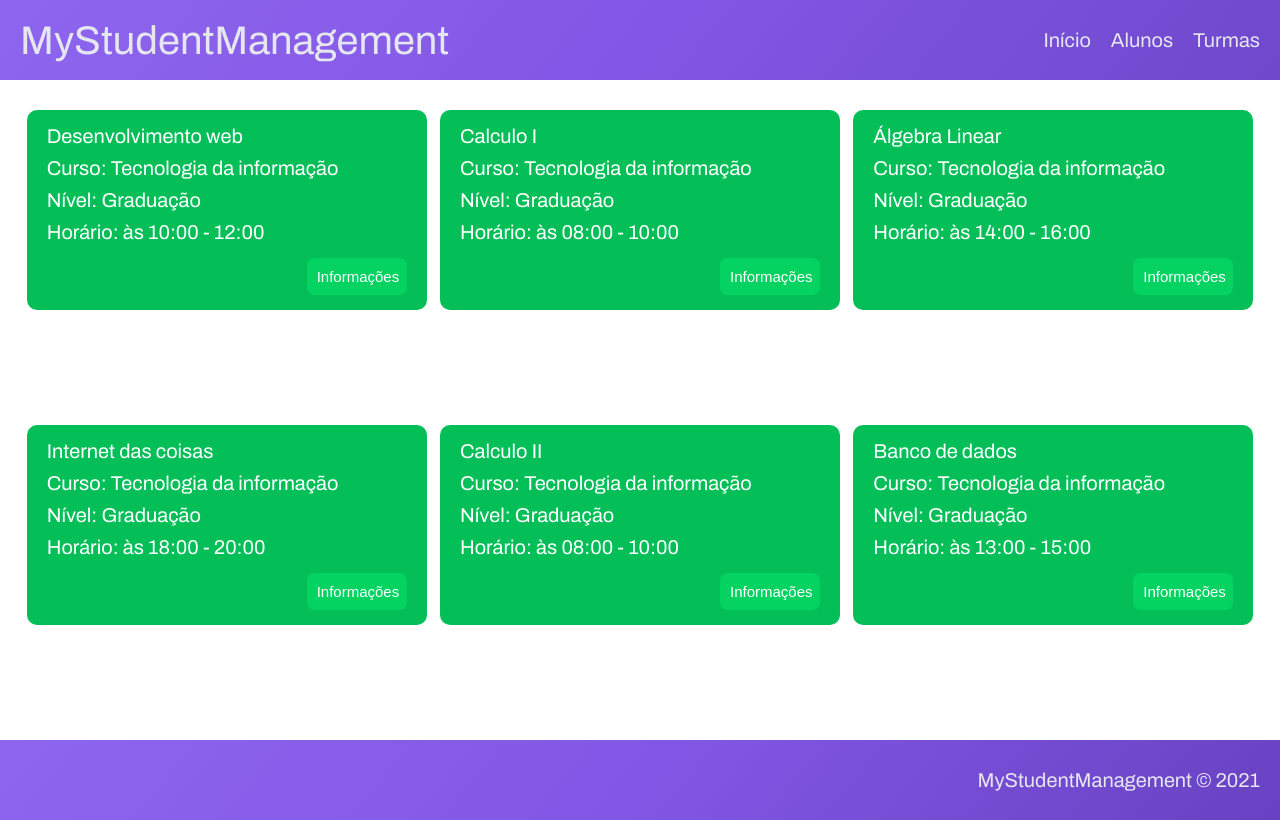
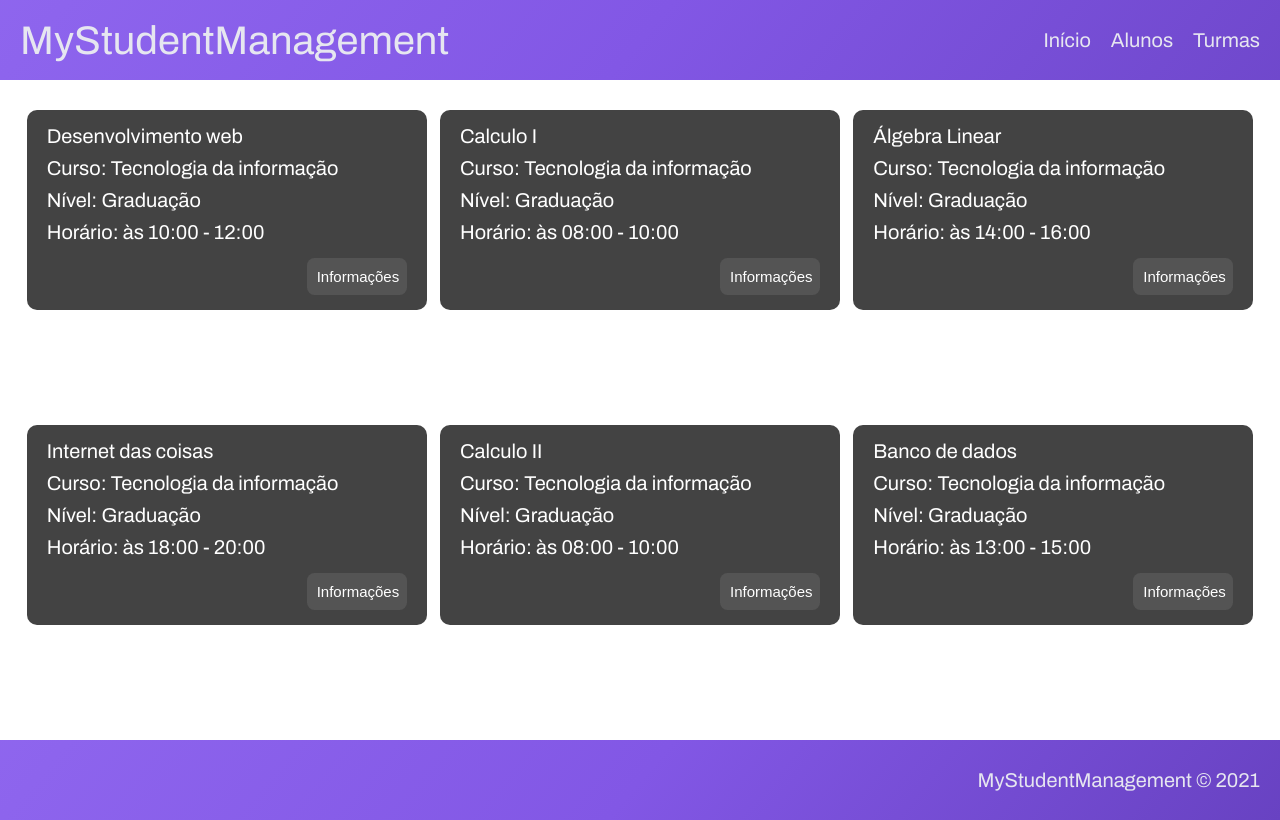
Before and after one commit to Pedruhf/MyStudentManagment, a React (Create React App) app: page /suas-turmas in a window 1280 px wide. Built offline with nearby package versions, Linux system fonts and the light colour scheme.

Commit message:
Melhoras de design e mudanca nas cores

```diff
--- a/src/components/Header/styles.css
+++ b/src/components/Header/styles.css
@@ -14,6 +14,11 @@
 
 .card-header .logo a {
   text-decoration: none;
+  transition: filter 0.3s;
+}
+
+.card-header .logo a:hover {
+  filter: brightness(0.9);
 }
 
 .card-header .logo a span {
--- a/src/index.css
+++ b/src/index.css
@@ -11,8 +11,8 @@
   --color-primary: #8257E5;
   --color-primary-dark: #774DD6;
   --color-primary-darker: #6842C2;
-  --color-secundary: #04D361;
-  --color-secundary-dark: #04BF58;
+  --color-secundary: #545454;
+  --color-secundary-dark: #434343;
   --color-title-in-primary: #FFFFFF;
   --color-text-in-primary: #D4C2FF;
   --color-text-title: #32264D;
--- a/src/views/ClassesList/ClassCard/styles.css
+++ b/src/views/ClassesList/ClassCard/styles.css
@@ -59,6 +59,7 @@
 
 .fade.modal.show.class-modal .modal-dialog {
   width: 90%;
+  max-height: 90%;
   border-radius: 1rem;
   padding: 3.5rem;
   overflow: auto
--- a/src/views/StudentsList/StudentCard/styles.css
+++ b/src/views/StudentsList/StudentCard/styles.css
@@ -84,6 +84,7 @@
 .fade.modal.show {
   width: 100%;
   height: 100%;
+  padding: 0 2rem;
 
   top: 0;
   left: 0;
@@ -96,9 +97,9 @@
 }
 
 .modal-dialog {
-  width: 80%;
+  width: 60rem;
   border-radius: 1rem;
-  padding: 3.5rem;
+  padding: 2rem;
 
   background-color: var(--color-primary-darker);
   margin: auto;
@@ -117,6 +118,7 @@
 
 
 .modal-dialog .modal-title button {
+  margin-bottom: 1rem;
   border: 0;
   outline: none;
   background: transparent;
--- a/src/views/StudentsList/styles.css
+++ b/src/views/StudentsList/styles.css
@@ -1,7 +1,7 @@
 .students-list {
   width: 100%;
   height: 100%;
-  padding: 2rem 0;
+  padding: 2rem 0.5rem;
 
   display: flex;
   flex-wrap: wrap;
```
Also changed, not shown: 1 other file (tests, documents, lock files or other folders).
